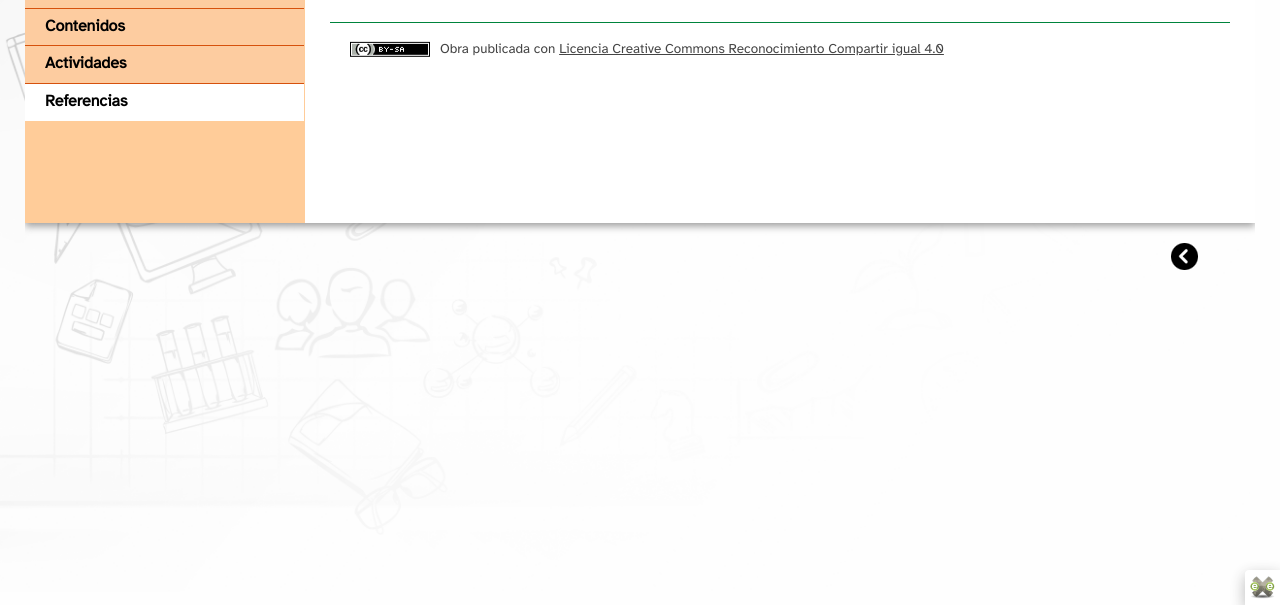
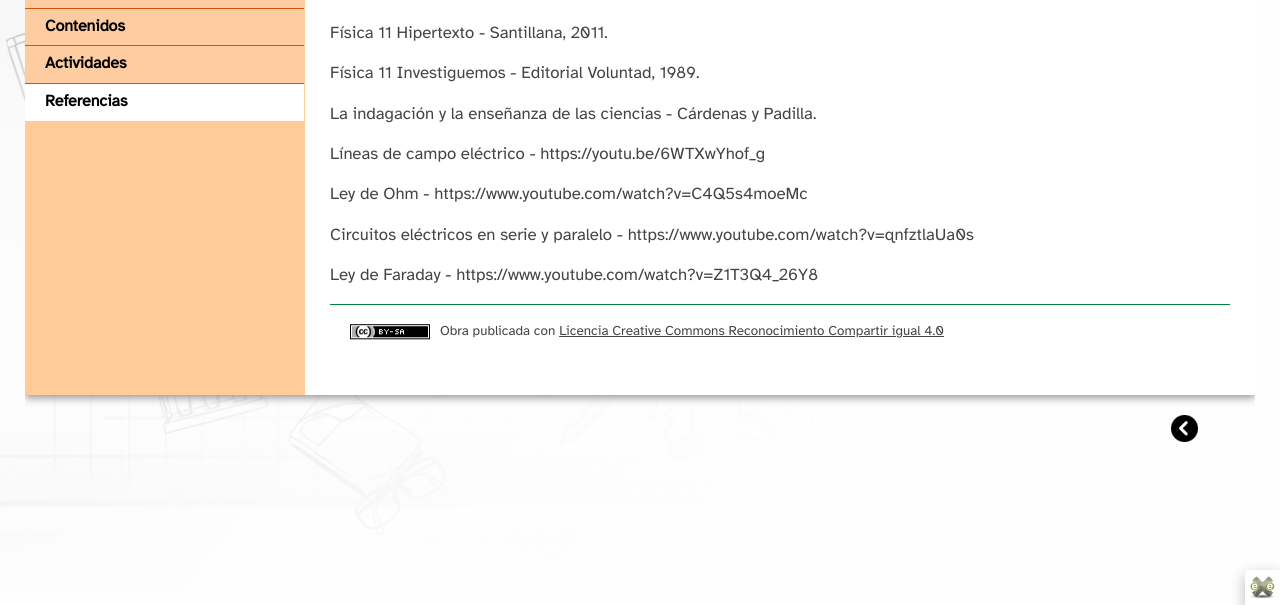
Before and after one commit to AlexisAldahirGonzalezOjeda/competencia_indagacion, a plain HTML site: page referencias.html in a window 1280 px wide. Shown: the part 195-800 px from the top of the page. Drawn offline with Linux system fonts and the light colour scheme.

Commit message:
Add files via upload

```diff
--- a/referencias.html
+++ b/referencias.html
@@ -55,6 +55,13 @@
 <div id="main-wrapper">
 <section id="main">
 <header id="nodeDecoration"><h1 id="nodeTitle">Referencias</h1></header>
+<p> Física 11 Hipertexto - Santillana, 2011.
+<p> Física 11 Investiguemos - Editorial Voluntad, 1989.
+<p> La indagación y la enseñanza de las ciencias - Cárdenas y Padilla.
+<p> Líneas de campo eléctrico - https://youtu.be/6WTXwYhof_g
+<p> Ley de Ohm - https://www.youtube.com/watch?v=C4Q5s4moeMc
+<p> Circuitos eléctricos en serie y paralelo - https://www.youtube.com/watch?v=qnfztlaUa0s
+<p> Ley de Faraday - https://www.youtube.com/watch?v=Z1T3Q4_26Y8
 <div id="packageLicense" class="cc cc-by-sa">
 <p><span>Obra publicada con</span> <a rel="license" href="http://creativecommons.org/licenses/by-sa/4.0/">Licencia Creative Commons Reconocimiento Compartir igual 4.0</a></p>
 </div>
```
